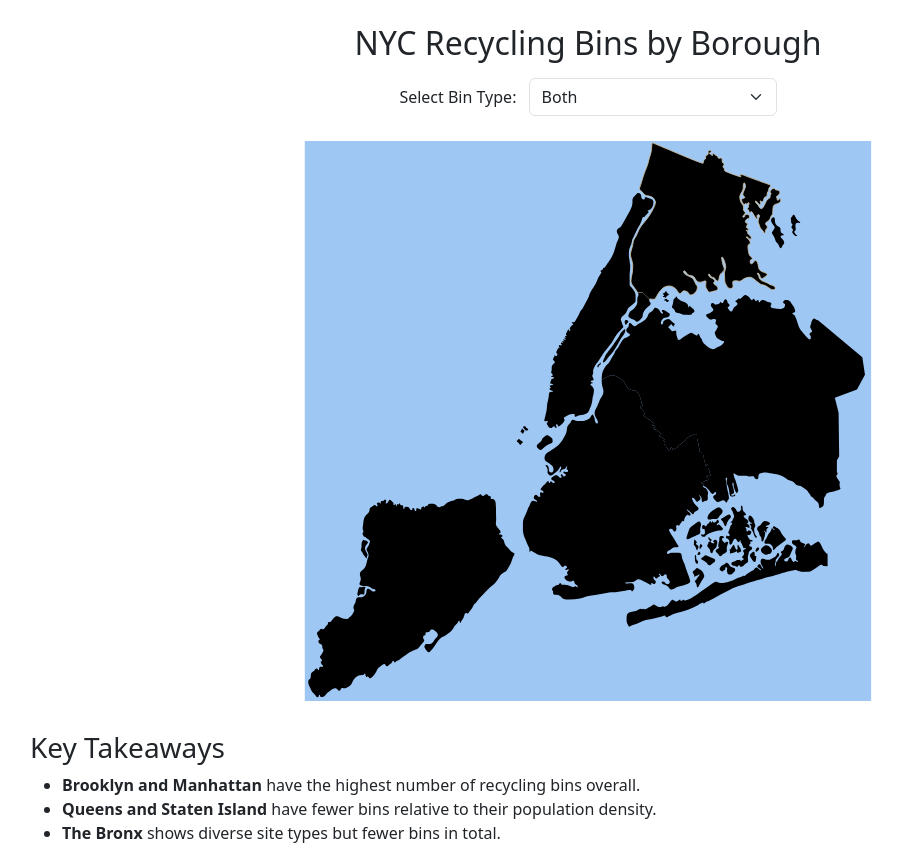
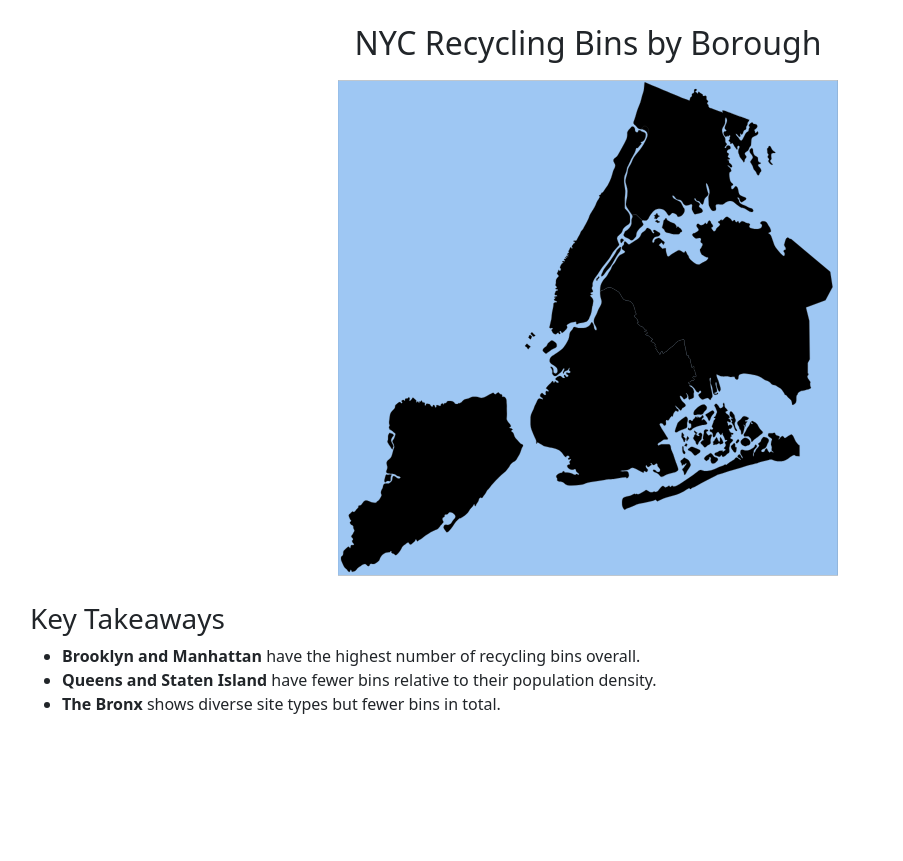
Before and after one commit to sanaiiw26/NY_PublicRecycling, a Flask app: page /macro in a window 1280 px wide. Shown: the whole page, without its empty margins (52-955 px from the left). After the commit the page ends 714 px from the top, so only its background shows below. Run offline with Flask 3, Linux system fonts and the light colour scheme.

Commit message:
moved files

```diff
--- a/templates/macro.html
+++ b/templates/macro.html
@@ -5,16 +5,12 @@
   <title>NYC Recycling Bins Macro View</title>
   <link href="https://cdn.jsdelivr.net/npm/bootstrap@5.3.6/dist/css/bootstrap.min.css" rel="stylesheet" />
   <style>
-    svg path {
+    svg path,
+    svg g {
       stroke: #444;
       stroke-width: 1;
       transition: fill 0.3s ease;
       cursor: pointer;
-    }
-
-    /* Default fill, gets overridden by JS */
-    #Brooklyn, #Manhattan, #Queens, #The_Bronx, #Staten_Island {
-      fill: hsl(270, 100%, 75%);
     }
 
     .legend-box {
@@ -24,6 +20,11 @@
       margin-right: 8px;
       vertical-align: middle;
     }
+
+    svg g:hover {
+      stroke: black;
+      stroke-width: 2;
+    }
   </style>
 </head>
 <body>
@@ -31,20 +32,9 @@
   <div class="container mt-4">
     <h2 class="text-center mb-3">NYC Recycling Bins by Borough</h2>
 
-    <form id="binSelector" class="mb-4 text-center">
-      <label for="binType" class="form-label me-2">Select Bin Type:</label>
-      <select id="binType" name="binType" class="form-select d-inline-block w-auto">
-        <option value="Both">Both</option>
-        <option value="MGP">Metal, Glass, Plastic (MGP)</option>
-        <option value="Paper">Paper</option>
-      </select>
-    </form>
-
-    <!-- SVG MAP -->
+    <!-- INLINE SVG MAP -->
     <div id="mapContainer" class="text-center">
-      <object id="nycMap" type="image/svg+xml" data="{{ url_for('static', filename='NY_Boroughs.svg') }}" width="700" height="560">
-        Your browser does not support SVG
-      </object>
+      {% include 'NY_Boroughs.svg' %}
     </div>
 
     <div class="mt-4">
@@ -58,50 +48,41 @@
   </div>
 
   <script src="https://cdn.jsdelivr.net/npm/bootstrap@5.3.6/dist/js/bootstrap.bundle.min.js"></script>
+
   <script>
-    document.getElementById('nycMap').addEventListener('load', function () {
-      const svgDoc = this.contentDocument;
-      if (!svgDoc) return;
+    fetch('/static/data/data.json')
+      .then(response => response.json())
+      .then(data => {
+        const maxBins = Math.max(...data.map(d => d.total_bins));
 
-      const binData = {
-        Brooklyn: { MGP: 150, Paper: 120, Both: 270 },
-        Manhattan: { MGP: 140, Paper: 130, Both: 270 },
-        Queens: { MGP: 80, Paper: 70, Both: 150 },
-        The_Bronx: { MGP: 60, Paper: 50, Both: 110 },
-        Staten_Island: { MGP: 40, Paper: 30, Both: 70 },
-      };
+        data.forEach(entry => {
+          const { borough, total_bins } = entry;
+          const groupElements = document.getElementsByClassName(borough);
 
-      function updateMapColors(binType) {
-        const counts = Object.values(binData).map(d => d[binType]).filter(c => c != null);
-        const minCount = Math.min(...counts);
-        const maxCount = Math.max(...counts);
+          if (groupElements.length === 0) {
+            console.warn(`No group found for borough: ${borough}`);
+            return;
+          }
 
-        function interpolateColor(value) {
-          if (maxCount === minCount) return 'hsl(270, 100%, 55%)';
-          const ratio = (value - minCount) / (maxCount - minCount);
-          const lightness = 75 - ratio * 50; // light to dark purple
-          return `hsl(270, 100%, ${lightness}%)`;
-        }
+          const intensity = total_bins / maxBins;
+          const red = Math.floor(160 - 80 * intensity);
+          const green = Math.floor(100 - 60 * intensity);
+          const blue = 200;
+          const fillColor = `rgb(${red}, ${green}, ${blue})`;
 
-        for (const boroughId in binData) {
-          const group = svgDoc.getElementById(boroughId);
-          if (group) {
-            const count = binData[boroughId][binType];
-            if (count != null && count > 0) {
-              group.style.fill = interpolateColor(count);
-            } else {
-              group.style.fill = '#eee';
-            }
-          }
-        }
-      }
+          Array.from(groupElements).forEach(group => {
+            const paths = group.querySelectorAll('path');
+            paths.forEach(path => {
+              path.setAttribute('fill', fillColor);
+              path.setAttribute('title', `${borough}: ${total_bins} bins`);
+            });
+          });
+        });
+      })
+      .catch(error => {
+        console.error('Error loading recycling data:', error);
+      });
+  </script>
 
-      updateMapColors('Both');
-
-      document.getElementById('binType').addEventListener('change', function () {
-        updateMapColors(this.value);
-      });
-    });
-  </script>
 </body>
 </html>
```
Also changed, not shown: templates/NY_Boroughs.svg.
